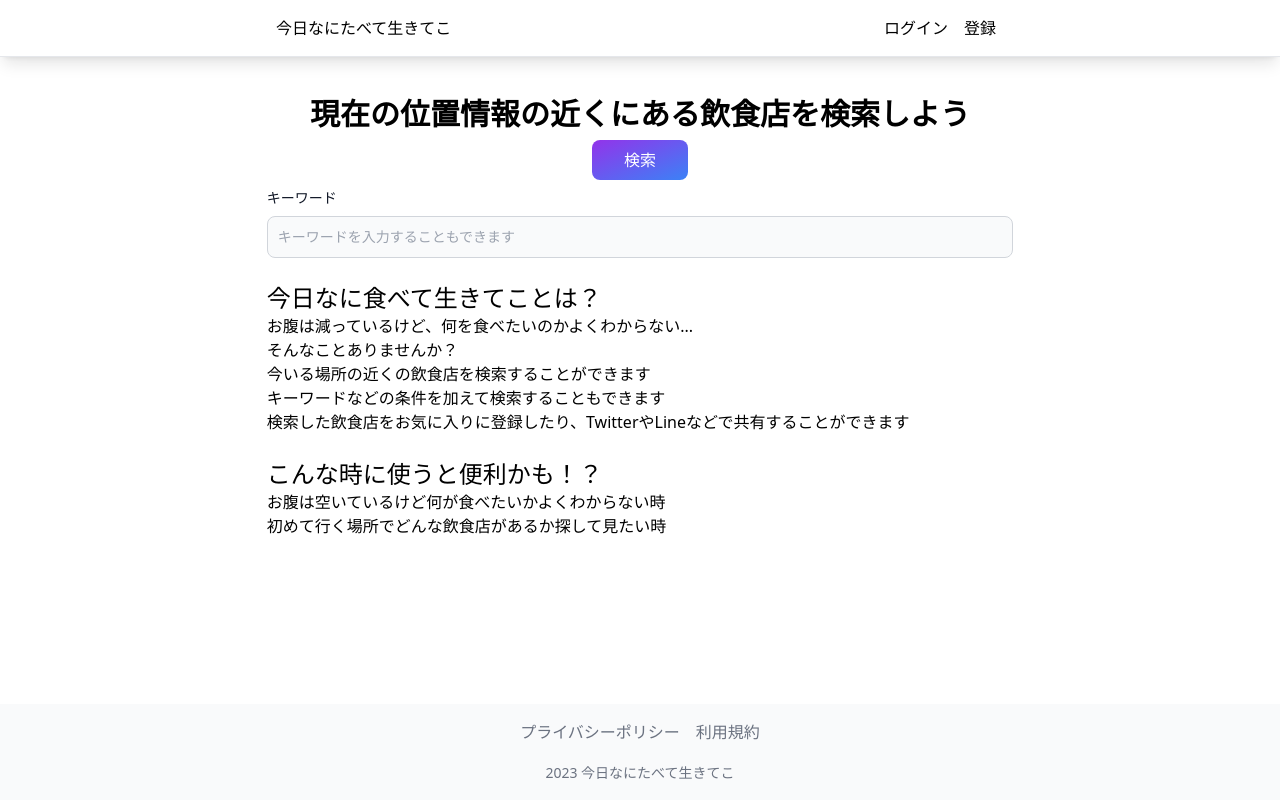
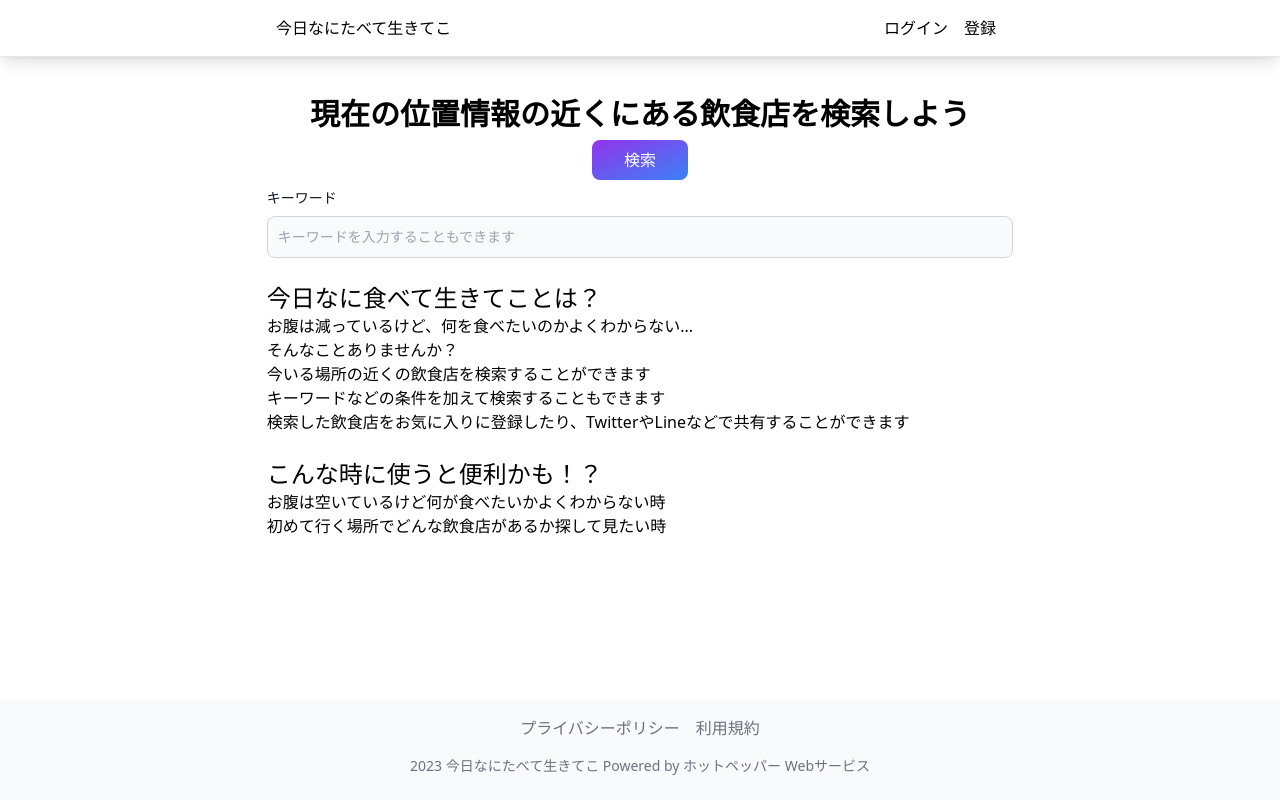
Before and after one commit to teddybear0430/food-searcher, a Next.js app: page / in a window 1280 px wide. Built offline with nearby package versions, Linux system fonts and the light colour scheme; no server answers.

Commit message:
feat: Adjustmented a footer component.

```diff
--- a/components/Footer.tsx
+++ b/components/Footer.tsx
@@ -25,9 +25,14 @@ const Footer: React.FC = () => {
           </li>
         ))}
       </ul>
-      <span className="text-sm">
-        {new Date().getFullYear()} {app.name}
-      </span>
+      <p className="text-sm mb-2">
+        <span className="text-sm">
+          {new Date().getFullYear()} {app.name} Powered by{' '}
+          <a href="http://webservice.recruit.co.jp/" className="hover:text-gray-600 hover:underline">
+            ホットペッパー Webサービス
+          </a>
+        </span>
+      </p>
     </footer>
   );
 };
```
